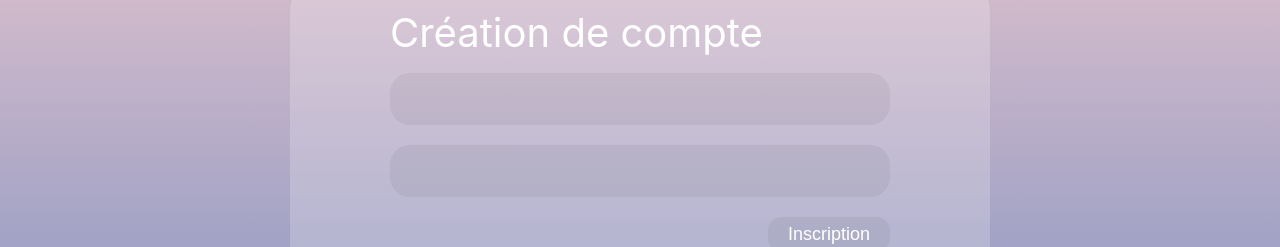
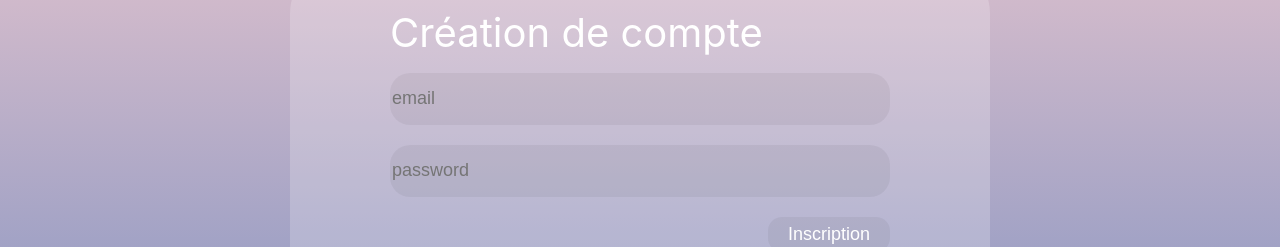
Before and after one commit to theorougier/Projet-file-rouge, a React (Create React App) app in the folder front/: page /register in a window 1280 px wide. Shown: the part 252-499 px from the top of the page. Built offline with nearby package versions, Linux system fonts and the light colour scheme.

Commit message:
add label in CustomInput

```diff
--- a/front/src/component/CustomInput.js
+++ b/front/src/component/CustomInput.js
@@ -1,6 +1,6 @@
 import React from "react";
 
-function CustomInput({ title, type, name, onChange, onBlur, value }) {
+function CustomInput({ label, type, name, onChange, onBlur, value }) {
   const styles = ownStyles();
 
   return (
@@ -12,6 +12,7 @@ function CustomInput({ title, type, name, onChange, onBlur, value }) {
       onBlur={onBlur}
       value={value}
       defaultValue="test"
+      placeholder={label}
     />
   );
 }
@@ -24,8 +25,10 @@ const ownStyles = () => ({
     border: "none",
     borderRadius: "20px",
     fontSize: "18px",
+    // "&:placeholder": {
+    //   color: "red",
+    // },
   },
-  title: { color: "white", fontSize: "40px", marginBottom: "20px" },
 });
 
 export default CustomInput;
--- a/front/src/pages/register/RegisterForm.js
+++ b/front/src/pages/register/RegisterForm.js
@@ -44,6 +44,7 @@ function RegisterForm() {
             onChange={handleChange}
             onBlur={handleBlur}
             value={values.email}
+            label="email"
           />
           {errors.email && touched.email && errors.email}
           <CustomInput
@@ -52,6 +53,7 @@ function RegisterForm() {
             onChange={handleChange}
             onBlur={handleBlur}
             value={values.password}
+            label="password"
           />
           {errors.password && touched.password && errors.password}
           <CustomButton
```
